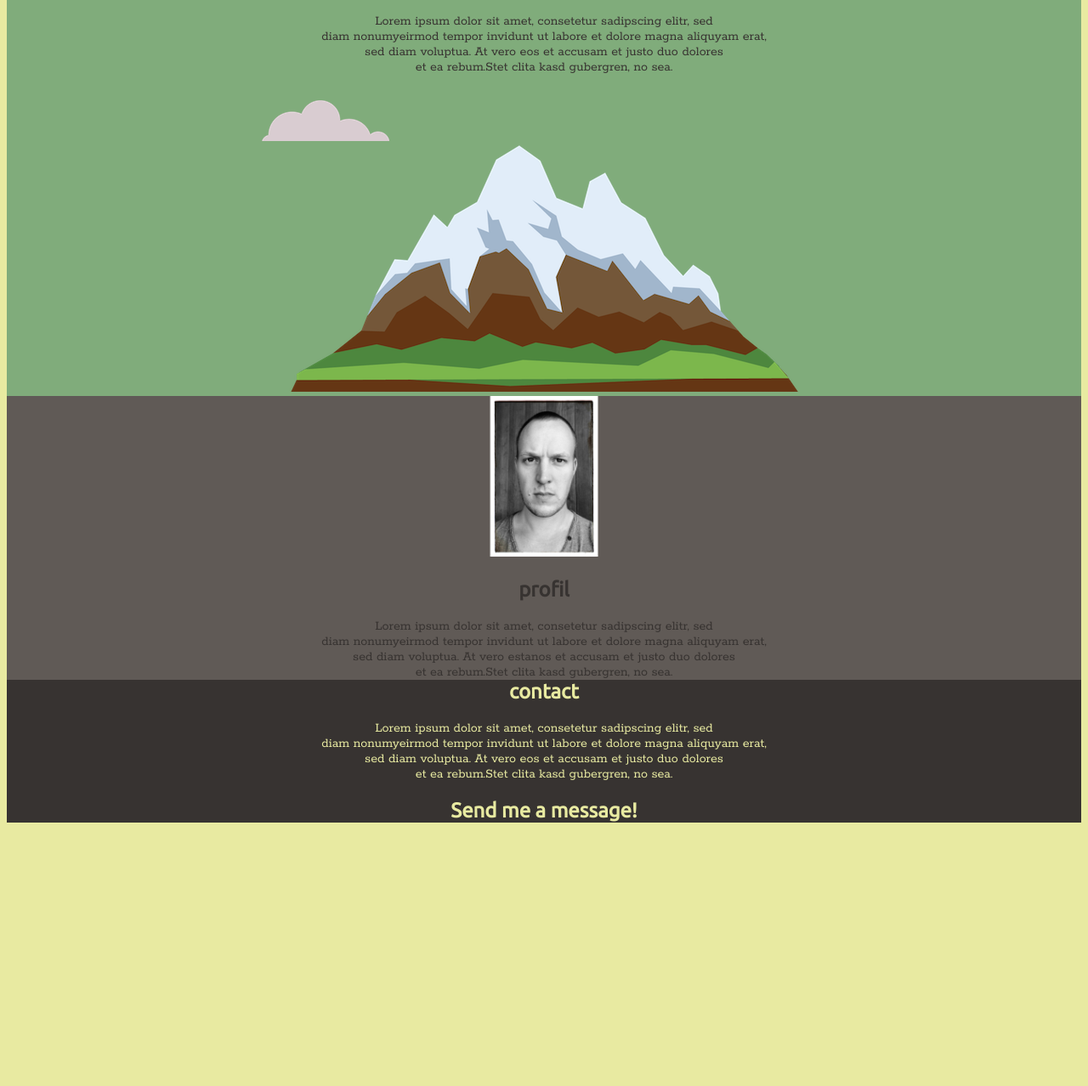
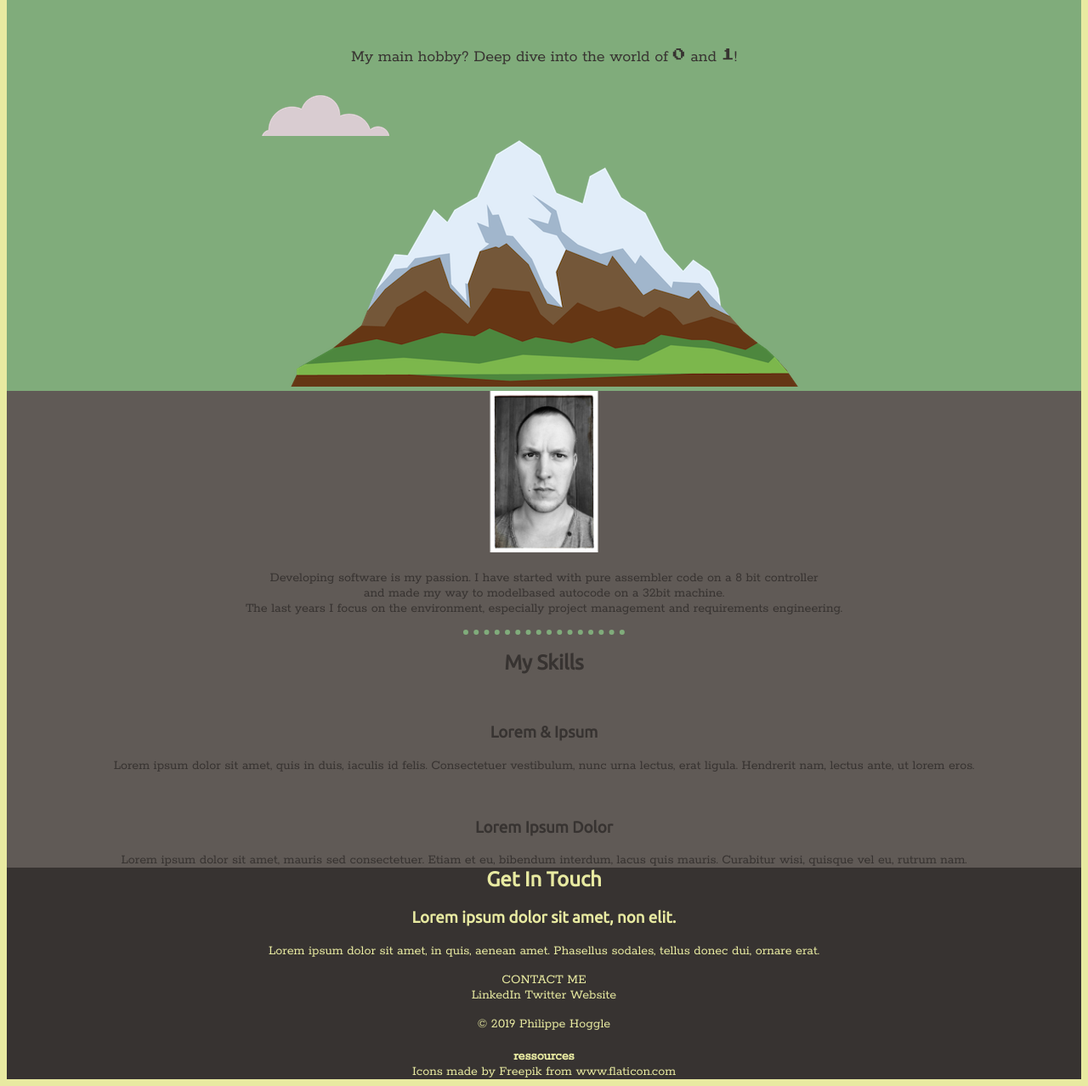
Before and after one commit to HoggleTheGreat/Code-Playbook, a plain HTML site: page index.html in a window 1280 px wide. Shown: the part 299-1577 px from the top of the page at 85% size. Before the commit the page ends 1275 px from the top, so only its background shows below. Drawn offline with Linux system fonts and the light colour scheme.

Commit message:
Added content from StubHTML for the course. Added personal data.

```diff
--- a/css/styles.css
+++ b/css/styles.css
@@ -21,7 +21,7 @@ hr {
 
 h1 {
   font-family: 'VT323', monospace;
-  font-size: 400%;
+  font-size: 550%;
   margin-top: 100px;
 }
 
@@ -33,6 +33,15 @@ h3 {
   font-family: 'Ubuntu', sans-serif;
 }
 
+h4 {
+  margin: 0;
+  margin-top: 20px;
+}
+
+span {
+  font-size: 75%;
+  font-family: 'Press Start 2P', cursive;
+}
 /* Classe selectors ***********************************************************/
 .top-container {
   background-color: #80ac7b;
@@ -61,6 +70,10 @@ h3 {
   left: 300px;
 }
 /* ID selectors ***************************************************************/
+#firstSentence {
+  font-size: 125%;
+}
+
 #lastParagraphMiddle {
   margin-bottom: 0;
 }
@@ -69,6 +82,6 @@ h3 {
   margin-top: 0;
 }
 
-#lastHeadingOnPage {
+#lastPartOnPage {
   margin-bottom: 0;
 }
--- a/index.html
+++ b/index.html
@@ -7,41 +7,58 @@
 
   <link rel="stylesheet" href="css/styles.css">
   <link rel="icon" href="ressources/favicon.ico">
-  <link href="https://fonts.googleapis.com/css?family=VT323|Rokkitt|Ubuntu&display=swap" rel="stylesheet">
+  <link href="https://fonts.googleapis.com/css?family=VT323|Press+Start+2P|Rokkitt|Ubuntu&display=swap" rel="stylesheet">
 </head>
 
 <body>
   <div class="top-container">
     <img class="topCloud" src="ressources/cloud.png" alt="cloud image">
     <h1>Hi! I'm Philippe</h1>
-    <p>
-      Lorem ipsum dolor sit amet, consetetur sadipscing elitr, sed <br>
-      diam nonumyeirmod tempor invidunt ut labore et dolore magna aliquyam erat, <br>
-      sed diam voluptua. At vero eos et accusam et justo duo dolores <br>
-      et ea rebum.Stet clita kasd gubergren, no sea.
+    <p id="firstSentence">
+      My main hobby? Deep dive into the world of <span>0</span> and <span>1</span>!
     </p>
     <img class="bottomCloud" src="ressources/cloud.png" alt="cloud image">
     <img src="ressources/mountain.png" alt="mountain image">
   </div>
+
   <div class="middle-container">
-    <img src="ressources/Philippe_Hoggle_Profil.png" alt="Philippe Hoggles profil image" width="15%">
-    <h2> profil</h2>
-    <p id="lastParagraphMiddle">
-      Lorem ipsum dolor sit amet, consetetur sadipscing elitr, sed <br>
-      diam nonumyeirmod tempor invidunt ut labore et dolore magna aliquyam erat, <br>
-      sed diam voluptua. At vero estanos et accusam et justo duo dolores <br>
-      et ea rebum.Stet clita kasd gubergren, no sea.
-    </p>
+    <div class="profile">
+      <img src="ressources/Philippe_Hoggle_Profil.png" alt="Philippe Hoggles profil image" width="15%">
+      <p>Developing software is my passion. I have started with pure assembler code on a 8 bit controller <br>
+        and made my way to modelbased autocode on a 32bit machine. <br>
+        The last years I focus on the environment, especially project management and requirements engineering.</p>
+    </div>
+    <hr>
+    <div class="skills">
+      <h2>My Skills</h2>
+      <div class="skill-row">
+        <img class="" src="" alt="">
+        <h3>Lorem & Ipsum</h3>
+        <p>Lorem ipsum dolor sit amet, quis in duis, iaculis id felis. Consectetuer vestibulum, nunc urna lectus, erat ligula. Hendrerit nam, lectus ante, ut lorem eros.</p>
+      </div>
+      <div class="skill-row">
+        <img class="" src="" alt="">
+        <h3>Lorem Ipsum Dolor</h3>
+        <p id="lastParagraphMiddle">Lorem ipsum dolor sit amet, mauris sed consectetuer. Etiam et eu, bibendum interdum, lacus quis mauris. Curabitur wisi, quisque vel eu, rutrum nam.</p>
+      </div>
+    </div>
   </div>
+
   <div class="bottom-container">
-    <h2 id="contact_titel">contact</h2>
-    <p>
-      Lorem ipsum dolor sit amet, consetetur sadipscing elitr, sed <br>
-      diam nonumyeirmod tempor invidunt ut labore et dolore magna aliquyam erat, <br>
-      sed diam voluptua. At vero eos et accusam et justo duo dolores <br>
-      et ea rebum.Stet clita kasd gubergren, no sea.
-    </p>
-    <h2 id="lastHeadingOnPage"><a href="SubSites/Contact.html">Send me a message!</a></h2>
+    <div class="contact-me">
+      <h2 id="contact_titel">Get In Touch</h2>
+      <h3>Lorem ipsum dolor sit amet, non elit.</h3>
+      <p>Lorem ipsum dolor sit amet, in quis, aenean amet. Phasellus sodales, tellus donec dui, ornare erat.</p>
+      <a class="btn" href="mailto:name@email.com">CONTACT ME</a>
+    </div>
+
+    <a class="footer-link" href="https://www.linkedin.com/">LinkedIn</a>
+    <a class="footer-link" href="https://twitter.com/">Twitter</a>
+    <a class="footer-link" href="https://www.appbrewery.co/">Website</a>
+    <p id="lastPartOnPage">© 2019 Philippe Hoggle</p>
+
+    <h4>ressources</h4>
+    <div>Icons made by <a href="https://www.flaticon.com/authors/freepik" title="Freepik">Freepik</a> from <a href="https://www.flaticon.com/" title="Flaticon">www.flaticon.com</a></div>
   </div>
 </body>
 
```
Also changed, not shown: SubSites/Contact.html (deleted, +0 -32 lines).
